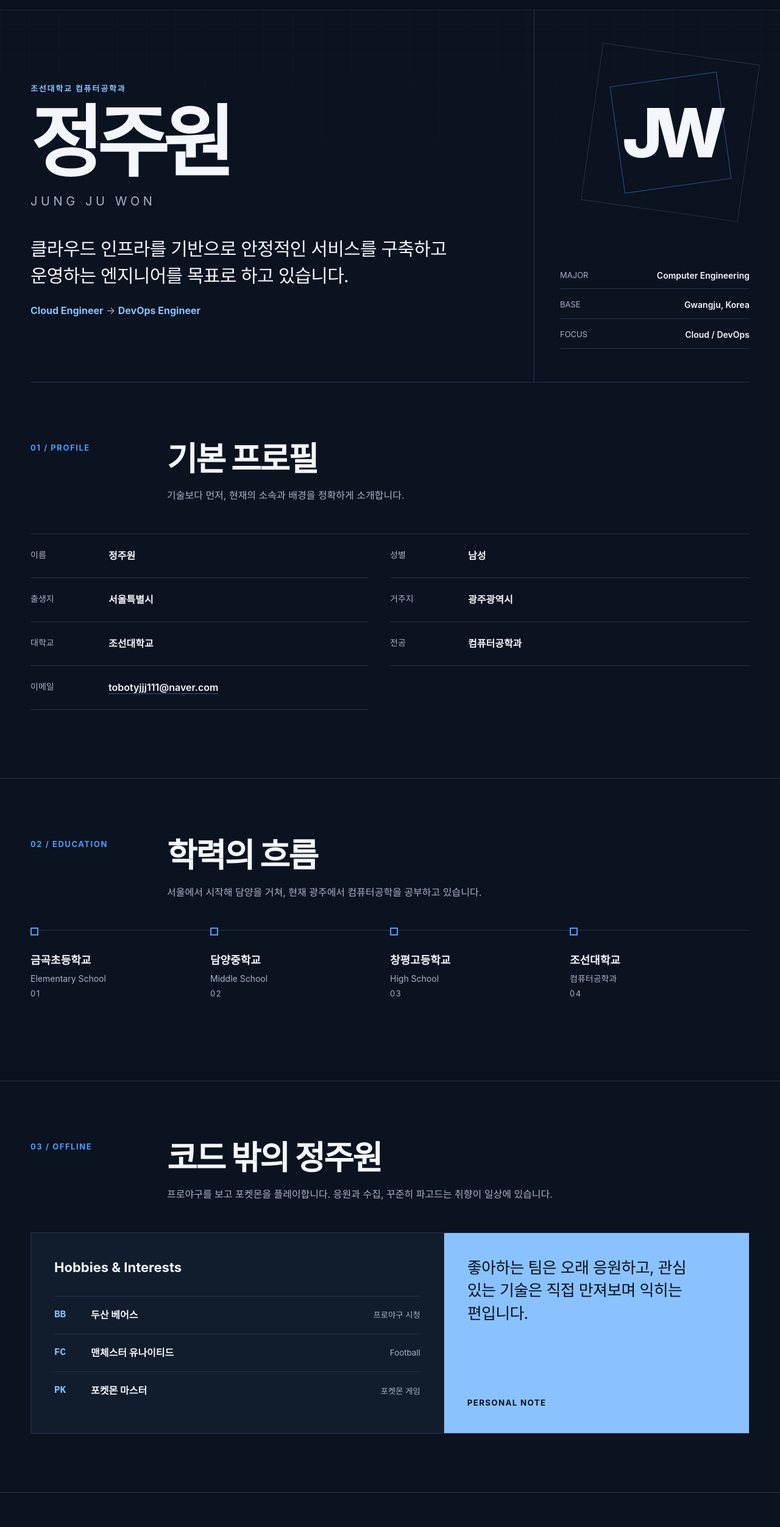
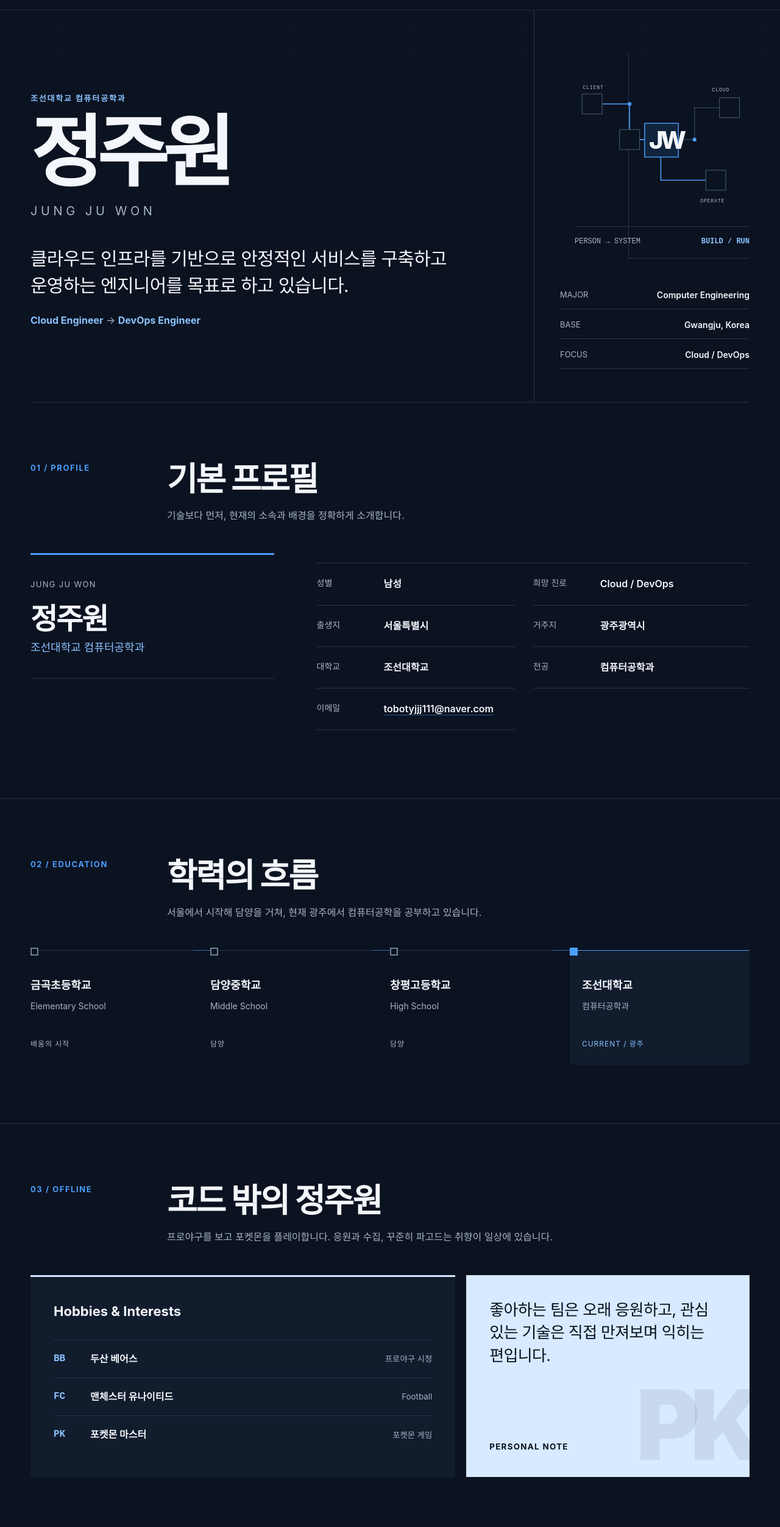
Before and after one commit to jwjeong-825/jwon-cloud-portfolio, a plain HTML site: page index.html in a window 1280 px wide. Shown: the part 56-2560 px from the top of the page at 61% size. Drawn offline with Linux system fonts and the light colour scheme.

Commit message:
refactor: refine portfolio visual identity and layouts

```diff
--- a/index.html
+++ b/index.html
@@ -101,11 +101,17 @@
     .hero-role { margin: 22px 0 0; color: var(--muted); }
     .hero-role strong { color: var(--accent-soft); font-weight: 650; }
     .hero-aside { position: relative; padding: 70px 0 54px 42px; border-left: 1px solid var(--border); display: flex; flex-direction: column; justify-content: space-between; }
-    .monogram { position: relative; width: 100%; aspect-ratio: 1; max-width: 260px; margin-left: auto; }
-    .monogram::before, .monogram::after { content: ""; position: absolute; border: 1px solid var(--border); }
-    .monogram::before { inset: 0; transform: rotate(8deg); }
-    .monogram::after { inset: 16%; transform: rotate(-8deg); border-color: rgba(74,158,255,.5); }
-    .monogram span { position: absolute; inset: 0; display: grid; place-items: center; font-size: clamp(64px, 9vw, 112px); font-weight: 800; letter-spacing: -.12em; }
+    .signature-visual { position: relative; width: min(100%, 320px); margin-left: auto; padding: 24px 0 18px 24px; }
+    .signature-visual::before { content: ""; position: absolute; inset: 0 0 0 36%; border-left: 1px solid var(--border); border-bottom: 1px solid var(--border); }
+    .signature-visual svg { position: relative; width: 100%; height: auto; overflow: visible; }
+    .signature-visual .sig-line { fill: none; stroke: #324963; stroke-width: 1.2; }
+    .signature-visual .sig-active { fill: none; stroke: var(--accent); stroke-width: 1.5; }
+    .signature-visual .sig-node { fill: var(--bg); stroke: #3d526b; stroke-width: 1.2; }
+    .signature-visual .sig-core { fill: #10243d; stroke: var(--accent); stroke-width: 1.4; }
+    .signature-visual text { fill: var(--muted); font-family: ui-monospace, monospace; font-size: 8px; letter-spacing: .1em; }
+    .signature-visual .sig-jw { fill: var(--text); font-family: inherit; font-size: 39px; font-weight: 850; letter-spacing: -.12em; }
+    .signature-caption { position: relative; display: flex; justify-content: space-between; gap: 16px; margin-top: 16px; padding-top: 14px; border-top: 1px solid var(--border); color: var(--muted); font-size: 12px; font-family: ui-monospace, monospace; }
+    .signature-caption strong { color: var(--accent-soft); font-weight: 600; }
     .hero-meta { display: grid; gap: 14px; margin-top: 48px; }
     .hero-meta div { display: flex; justify-content: space-between; gap: 18px; padding-bottom: 10px; border-bottom: 1px solid var(--border); }
     .hero-meta span { color: var(--muted); font-size: 13px; }
@@ -117,29 +123,41 @@
     .section-title { margin: 0; font-size: clamp(32px, 5vw, 54px); line-height: 1.12; letter-spacing: -.045em; }
     .section-desc { max-width: 660px; margin: 16px 0 0; color: var(--muted); }
 
+    .profile-layout { display: grid; grid-template-columns: .72fr 1.28fr; gap: 70px; align-items: start; }
+    .profile-anchor { padding: 34px 0; border-top: 3px solid var(--accent); border-bottom: 1px solid var(--border); }
+    .profile-anchor span { color: var(--muted); font-size: 13px; letter-spacing: .1em; }
+    .profile-anchor strong { display: block; margin: 18px 0 7px; font-size: clamp(30px, 5vw, 48px); line-height: 1.05; letter-spacing: -.045em; }
+    .profile-anchor p { margin: 0; color: var(--accent-soft); font-size: 18px; }
     .profile-ledger { display: grid; grid-template-columns: repeat(2, 1fr); border-top: 1px solid var(--border); }
-    .ledger-row { display: grid; grid-template-columns: 100px 1fr; gap: 28px; padding: 22px 10px 22px 0; border-bottom: 1px solid var(--border); }
-    .ledger-row:nth-child(odd) { margin-right: 36px; }
+    .ledger-row { display: grid; grid-template-columns: 88px 1fr; gap: 22px; padding: 20px 8px 20px 0; border-bottom: 1px solid var(--border); }
+    .ledger-row:nth-child(odd) { margin-right: 30px; }
     .ledger-row dt { color: var(--muted); font-size: 14px; }
     .ledger-row dd { margin: 0; font-weight: 600; }
     .ledger-row a { text-decoration-color: rgba(74,158,255,.5); text-underline-offset: 4px; }
 
-    .education-line { display: grid; grid-template-columns: repeat(4, 1fr); counter-reset: edu; }
-    .edu-stop { position: relative; padding: 34px 24px 0 0; border-top: 1px solid var(--border); counter-increment: edu; }
-    .edu-stop::before { content: ""; position: absolute; width: 9px; height: 9px; top: -5px; left: 0; background: var(--bg); border: 2px solid var(--accent); }
-    .edu-stop::after { content: "0" counter(edu); display: block; margin-bottom: 36px; color: var(--muted); font-size: 13px; letter-spacing: .12em; }
-    .edu-stop strong { display: block; font-size: 18px; }
+    .education-line { display: grid; grid-template-columns: repeat(4, 1fr); }
+    .edu-stop { position: relative; min-height: 180px; padding: 42px 24px 24px 0; border-top: 1px solid var(--border); transition: background .2s ease, padding-left .2s ease; }
+    .edu-stop::before { content: ""; position: absolute; width: 9px; height: 9px; top: -5px; left: 0; background: var(--bg); border: 2px solid #6f8197; transition: border-color .2s, background .2s; }
+    .edu-stop:not(:last-child)::after { content: ""; position: absolute; top: -1px; right: 0; width: 28px; height: 1px; background: var(--accent); opacity: .55; }
+    .edu-stop:hover { padding-left: 12px; background: linear-gradient(180deg, rgba(74,158,255,.06), transparent 70%); }
+    .edu-stop:hover::before, .edu-stop.current::before { border-color: var(--accent); background: var(--accent); }
+    .edu-stop strong { display: block; margin-bottom: 5px; font-size: 18px; }
     .edu-stop span { color: var(--muted); font-size: 14px; }
+    .edu-stop small { display: block; margin-top: 38px; color: var(--muted); font-size: 12px; letter-spacing: .08em; }
+    .edu-stop.current { padding-left: 20px; background: var(--surface); border-top-color: var(--accent); }
+    .edu-stop.current small { color: var(--accent-soft); }
 
-    .identity-grid { display: grid; grid-template-columns: 1.15fr .85fr; gap: 1px; background: var(--border); border: 1px solid var(--border); }
-    .interest-panel { min-height: 280px; padding: 38px; background: var(--surface); }
+    .identity-grid { display: grid; grid-template-columns: 1.2fr .8fr; gap: 18px; }
+    .interest-panel { min-height: 330px; padding: 38px; background: var(--surface); border-top: 3px solid #d5e7ff; }
     .interest-panel h3 { margin: 0 0 28px; font-size: 22px; }
     .interest-list { display: grid; }
-    .interest-row { display: grid; grid-template-columns: 44px 1fr auto; align-items: center; gap: 16px; padding: 17px 0; border-top: 1px solid var(--border); }
+    .interest-row { display: grid; grid-template-columns: 44px 1fr auto; align-items: center; gap: 16px; padding: 17px 0; border-top: 1px solid var(--border); transition: transform .2s ease; }
+    .interest-row:hover { transform: translateX(7px); }
     .interest-row .symbol { color: var(--accent-soft); font-family: ui-monospace, monospace; font-weight: 700; }
     .interest-row small { color: var(--muted); }
-    .identity-note { display: flex; flex-direction: column; justify-content: space-between; min-height: 280px; padding: 38px; color: #07101d; background: var(--accent-soft); }
-    .identity-note p { margin: 0; max-width: 400px; font-size: 26px; line-height: 1.45; letter-spacing: -.025em; }
+    .identity-note { position: relative; display: flex; flex-direction: column; justify-content: space-between; min-height: 330px; padding: 38px; color: #07101d; background: #d8eaff; overflow: hidden; }
+    .identity-note::after { content: "PK"; position: absolute; right: -8px; bottom: -50px; color: rgba(7,16,29,.08); font-size: 160px; font-weight: 900; letter-spacing: -.1em; }
+    .identity-note p { position: relative; z-index: 1; margin: 0; max-width: 400px; font-size: 26px; line-height: 1.45; letter-spacing: -.025em; }
     .identity-note small { font-weight: 700; letter-spacing: .1em; }
 
     .vision-flow { display: grid; grid-template-columns: 1fr auto 1fr auto 1fr; align-items: center; gap: 18px; margin-bottom: 48px; }
@@ -151,6 +169,14 @@
     .vision-copy p { margin: 0; font-size: 20px; line-height: 1.75; }
     .topic-list { display: flex; flex-wrap: wrap; gap: 10px; align-content: start; }
     .topic-list span { padding: 9px 12px; color: var(--muted); border: 1px solid var(--border); font-size: 14px; }
+    .vision-evidence { display: grid; grid-template-columns: 1fr 1fr; gap: 1px; margin-top: 54px; background: var(--border); border: 1px solid var(--border); }
+    .vision-column { padding: 28px; background: var(--bg); }
+    .vision-column.future { background: var(--surface); }
+    .vision-column h3 { margin: 0 0 8px; font-size: 17px; }
+    .vision-column p { margin: 0 0 20px; color: var(--muted); font-size: 14px; }
+    .vision-column ul { display: grid; gap: 10px; margin: 0; padding: 0; list-style: none; }
+    .vision-column li { position: relative; padding-left: 18px; color: var(--text); }
+    .vision-column li::before { content: ""; position: absolute; left: 0; top: .75em; width: 6px; height: 1px; background: var(--accent); }
 
     .portal-intro { margin-bottom: 34px; color: var(--muted); }
     .portal-list { border-top: 1px solid var(--border); }
@@ -269,7 +295,9 @@
     .contact-secondary h3 { margin: 0 0 24px; }
     .pending-link { padding: 20px 0; border-top: 1px solid var(--border); }
     .pending-link strong { display: block; }
-    .pending-link span { color: var(--muted); font-size: 14px; }
+    .pending-link span, .pending-link a { color: var(--muted); font-size: 14px; }
+    .pending-link a { display: inline-block; margin-top: 3px; text-underline-offset: 4px; text-decoration-color: rgba(74,158,255,.5); }
+    .pending-link a:hover { color: var(--accent-soft); }
 
     .site-footer { padding: 32px 0; }
     .footer-inner { display: flex; align-items: center; justify-content: space-between; gap: 20px; color: var(--muted); font-size: 13px; }
@@ -283,10 +311,10 @@
       .hero { min-height: auto; grid-template-columns: 1fr; }
       .hero-main { padding: 74px 0 56px; }
       .hero-aside { min-height: 330px; padding: 48px 0 48px 32px; border-left: 0; border-top: 1px solid var(--border); flex-direction: row; align-items: end; gap: 40px; }
-      .monogram { width: 210px; margin: 0; }
+      .signature-visual { width: 260px; margin: 0; }
       .hero-meta { flex: 1; }
       .section-head { grid-template-columns: 110px 1fr; }
-      .identity-grid, .vision-copy, .about-editorial, .architecture-layout, .contact-layout { grid-template-columns: 1fr; }
+      .profile-layout, .identity-grid, .vision-copy, .about-editorial, .architecture-layout, .contact-layout { grid-template-columns: 1fr; }
       .portal-link { grid-template-columns: 60px 1fr 40px; }
       .portal-link p { grid-column: 2 / 3; }
       .deploy-layout { grid-template-columns: 1fr; }
@@ -300,7 +328,7 @@
       .hero h1 { font-size: clamp(64px, 23vw, 92px); }
       .hero-lead { margin-top: 32px; font-size: 21px; }
       .hero-aside { padding-left: 0; min-height: 0; align-items: stretch; flex-direction: column; }
-      .monogram { width: 170px; }
+      .signature-visual { width: min(100%, 290px); padding-left: 0; }
       .hero-meta { width: 100%; margin-top: 12px; }
       .section { padding: 68px 0; }
       .section-head { grid-template-columns: 1fr; gap: 10px; margin-bottom: 36px; }
@@ -308,14 +336,16 @@
       .ledger-row:nth-child(odd) { margin-right: 0; }
       .ledger-row { grid-template-columns: 84px 1fr; gap: 16px; }
       .education-line { grid-template-columns: 1fr; padding-left: 10px; }
-      .edu-stop { padding: 0 0 32px 30px; border-top: 0; border-left: 1px solid var(--border); }
+      .edu-stop, .edu-stop.current { min-height: 0; padding: 0 0 36px 30px; border-top: 0; border-left: 1px solid var(--border); background: transparent; }
       .edu-stop::before { top: 7px; left: -5px; }
-      .edu-stop::after { margin-bottom: 6px; }
+      .edu-stop:not(:last-child)::after { top: auto; right: auto; left: -1px; bottom: 0; width: 1px; height: 36px; }
+      .edu-stop small { margin-top: 8px; }
       .interest-panel, .identity-note { padding: 26px; }
       .interest-row { grid-template-columns: 34px 1fr; }
       .interest-row small { grid-column: 2; }
       .identity-note p { font-size: 22px; }
       .vision-flow { grid-template-columns: 1fr; }
+      .vision-evidence { grid-template-columns: 1fr; }
       .flow-line { width: 1px; height: 22px; margin-left: 28px; }
       .portal-link { grid-template-columns: 42px 1fr 32px; gap: 10px; padding: 22px 0; }
       .portal-link p { font-size: 13px; }
@@ -379,7 +409,22 @@
           <p class="hero-role"><strong>Cloud Engineer</strong> → <strong>DevOps Engineer</strong></p>
         </div>
         <aside class="hero-aside" aria-label="프로필 요약">
-          <div class="monogram" aria-hidden="true"><span>JW</span></div>
+          <div class="signature-visual" aria-hidden="true">
+            <svg viewBox="0 0 280 230" role="img">
+              <title>J.WON 클라우드 경로 시그니처</title>
+              <path class="sig-line" d="M28 58H88V115H138M138 115H192V64H248M138 115V180H226"/>
+              <path class="sig-active" d="M28 58H88V115H138V180H226"/>
+              <rect class="sig-node" x="12" y="42" width="32" height="32"/>
+              <rect class="sig-node" x="72" y="99" width="32" height="32"/>
+              <rect class="sig-node" x="232" y="48" width="32" height="32"/>
+              <rect class="sig-node" x="210" y="164" width="32" height="32"/>
+              <rect class="sig-core" x="112" y="89" width="54" height="54"/>
+              <text x="13" y="34">CLIENT</text><text x="220" y="38">CLOUD</text><text x="201" y="216">OPERATE</text>
+              <text class="sig-jw" x="119" y="130">JW</text>
+              <circle cx="88" cy="58" r="3" fill="#4a9eff"/><circle cx="192" cy="115" r="3" fill="#4a9eff"/>
+            </svg>
+            <div class="signature-caption"><span>PERSON → SYSTEM</span><strong>BUILD / RUN</strong></div>
+          </div>
           <div class="hero-meta">
             <div><span>MAJOR</span><strong>Computer Engineering</strong></div>
             <div><span>BASE</span><strong>Gwangju, Korea</strong></div>
@@ -391,9 +436,11 @@
       <section class="section" id="profile">
         <div class="shell">
           <header class="section-head"><span class="section-index">01 / PROFILE</span><div><h2 class="section-title">기본 프로필</h2><p class="section-desc">기술보다 먼저, 현재의 소속과 배경을 정확하게 소개합니다.</p></div></header>
+          <div class="profile-layout">
+            <aside class="profile-anchor"><span>JUNG JU WON</span><strong>정주원</strong><p>조선대학교 컴퓨터공학과</p></aside>
             <dl class="profile-ledger">
-            <div class="ledger-row"><dt>이름</dt><dd>정주원</dd></div>
               <div class="ledger-row"><dt>성별</dt><dd>남성</dd></div>
+              <div class="ledger-row"><dt>희망 진로</dt><dd>Cloud / DevOps</dd></div>
               <div class="ledger-row"><dt>출생지</dt><dd>서울특별시</dd></div>
               <div class="ledger-row"><dt>거주지</dt><dd>광주광역시</dd></div>
               <div class="ledger-row"><dt>대학교</dt><dd>조선대학교</dd></div>
@@ -401,16 +448,17 @@
               <div class="ledger-row"><dt>이메일</dt><dd><a href="mailto:tobotyjjj111@naver.com">tobotyjjj111@naver.com</a></dd></div>
             </dl>
           </div>
+        </div>
       </section>
 
       <section class="section" id="education">
         <div class="shell">
           <header class="section-head"><span class="section-index">02 / EDUCATION</span><div><h2 class="section-title">학력의 흐름</h2><p class="section-desc">서울에서 시작해 담양을 거쳐, 현재 광주에서 컴퓨터공학을 공부하고 있습니다.</p></div></header>
           <div class="education-line" aria-label="학력 순서">
-            <div class="edu-stop"><strong>금곡초등학교</strong><span>Elementary School</span></div>
-            <div class="edu-stop"><strong>담양중학교</strong><span>Middle School</span></div>
-            <div class="edu-stop"><strong>창평고등학교</strong><span>High School</span></div>
-            <div class="edu-stop"><strong>조선대학교</strong><span>컴퓨터공학과</span></div>
+            <div class="edu-stop"><strong>금곡초등학교</strong><span>Elementary School</span><small>배움의 시작</small></div>
+            <div class="edu-stop"><strong>담양중학교</strong><span>Middle School</span><small>담양</small></div>
+            <div class="edu-stop"><strong>창평고등학교</strong><span>High School</span><small>담양</small></div>
+            <div class="edu-stop current"><strong>조선대학교</strong><span>컴퓨터공학과</span><small>CURRENT / 광주</small></div>
           </div>
         </div>
       </section>
@@ -443,6 +491,10 @@
           <div class="vision-copy">
             <p>Linux, Docker, AWS를 중심으로 실무 기반을 쌓고 있으며, 서비스의 배포부터 운영까지 이어지는 과정과 자동화에 관심이 있습니다.</p>
             <div class="topic-list" aria-label="관심 분야"><span>AWS</span><span>Linux</span><span>Docker</span><span>CI/CD</span><span>Infrastructure as Code</span><span>Monitoring</span><span>MLOps</span></div>
+          </div>
+          <div class="vision-evidence">
+            <article class="vision-column"><h3>현재의 기반</h3><p>수업과 프로젝트에서 직접 다루는 범위</p><ul><li>Linux 서버 환경과 Git</li><li>AWS EC2 정적 페이지 배포</li><li>Docker 컨테이너 실습</li></ul></article>
+            <article class="vision-column future"><h3>다음 학습 방향</h3><p>앞으로 확장할 계획이며 보유 숙련도를 뜻하지 않습니다</p><ul><li>CI/CD 자동화와 Terraform</li><li>Kubernetes 및 Monitoring</li><li>AI Infrastructure / MLOps</li></ul></article>
           </div>
         </div>
       </section>
@@ -562,7 +614,7 @@
         <section class="detail-panel" data-panel="contact">
           <div class="contact-layout">
             <div class="contact-primary"><p class="minor-heading">EMAIL</p><h2>프로젝트와 학습에 관한 연락은 이메일로 받을 수 있습니다.</h2><a class="email-link" href="mailto:tobotyjjj111@naver.com">tobotyjjj111@naver.com</a><button class="copy-button" id="copy-email" type="button">이메일 주소 복사</button></div>
-            <aside class="contact-secondary"><h3>Other Channels</h3><div class="pending-link"><strong>GitHub</strong><span>실제 계정 URL 확인 후 연결 예정</span></div><div class="pending-link"><strong>Project Repositories</strong><span>공개 가능한 저장소 URL 확인 후 연결 예정</span></div></aside>
+            <aside class="contact-secondary"><h3>Other Channels</h3><div class="pending-link"><strong>GitHub</strong><a href="https://github.com/jwjeong-825/jwon-cloud-portfolio" target="_blank" rel="noopener noreferrer">jwon-cloud-portfolio 저장소</a></div><div class="pending-link"><strong>Project Repositories</strong><span>공개 가능한 개별 저장소 URL 확인 후 연결 예정</span></div></aside>
           </div>
         </section>
       </div>
```
Also changed, not shown: 2 other files. Lines whose indentation alone changed are shown as unchanged.
